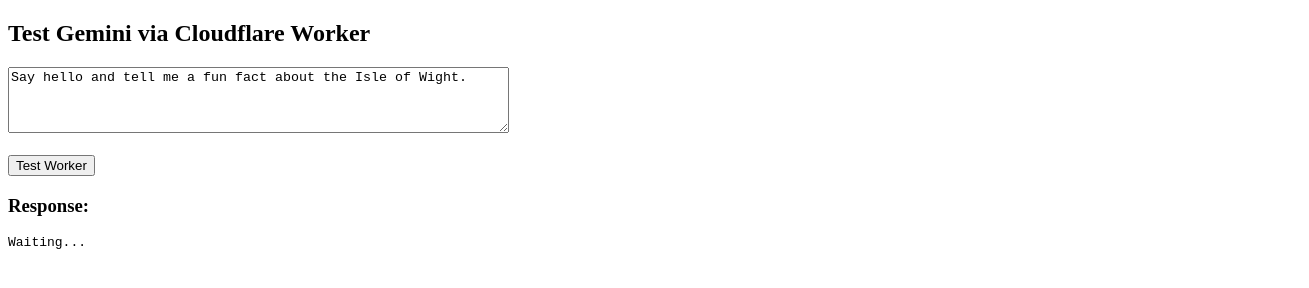
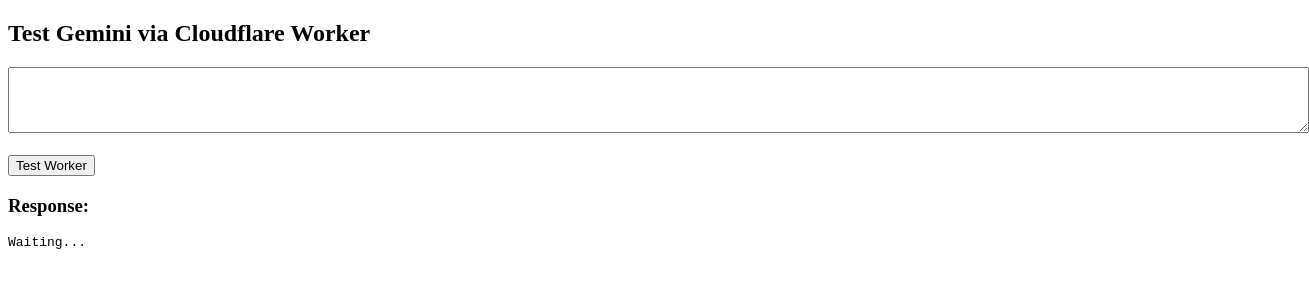
Before and after one commit to sausage4mash/hello-cloudfare, a plain HTML site: page index.html in a window 1280 px wide. Shown: the whole page, 1309 px wide, since content can reach past the window. Drawn offline with Linux system fonts and the light colour scheme.

Commit message:
Increase textarea width for better input visibility

```diff
--- a/index.html
+++ b/index.html
@@ -7,8 +7,8 @@
 <body>
   <h2>Test Gemini via Cloudflare Worker</h2>
 
-  <textarea id="prompt" rows="4" cols="60">
-Say hello and tell me a fun fact about the Isle of Wight.
+  <textarea id="prompt" rows="4" cols="160">
+
   </textarea>
   <br><br>
 
```
